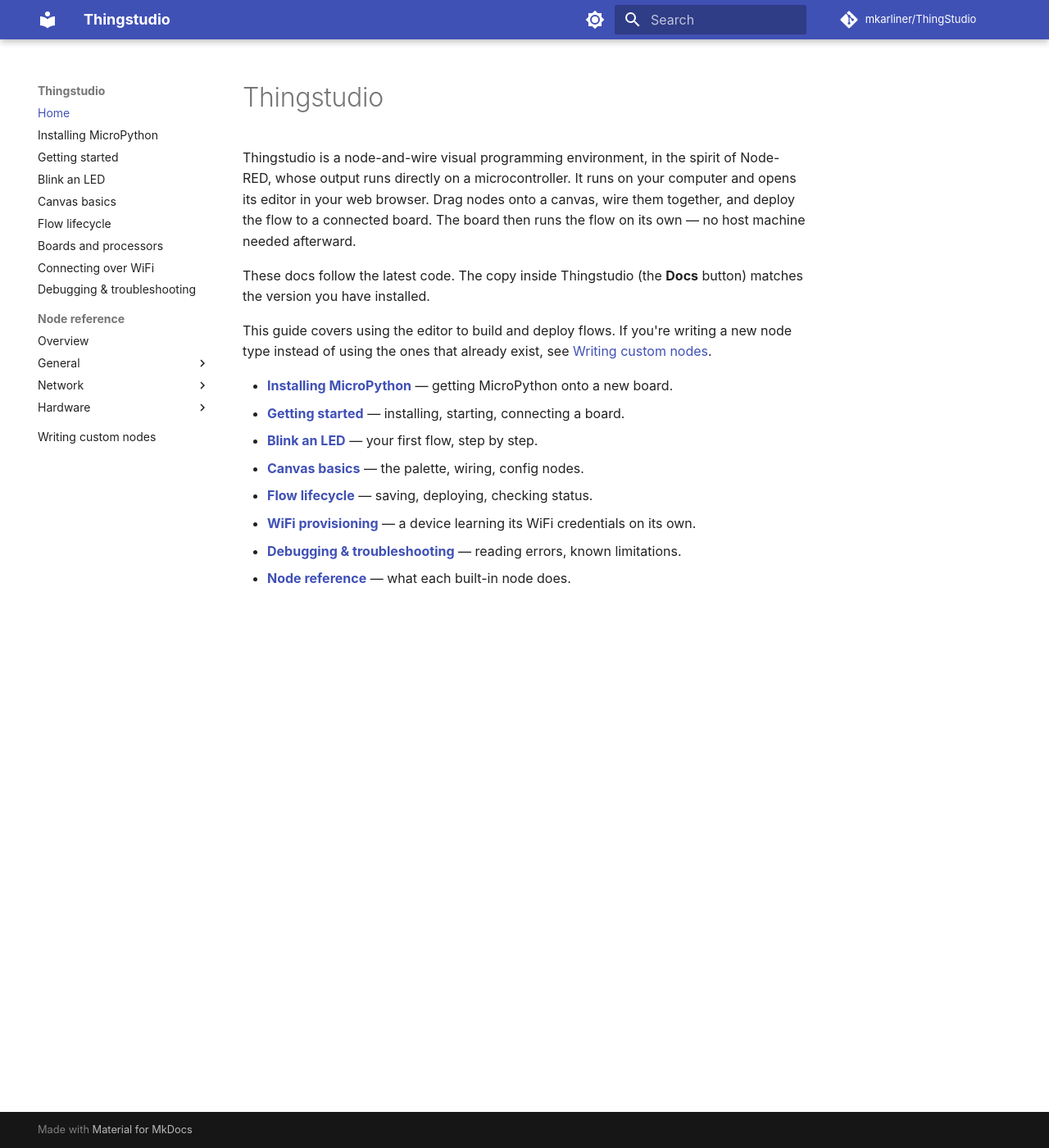
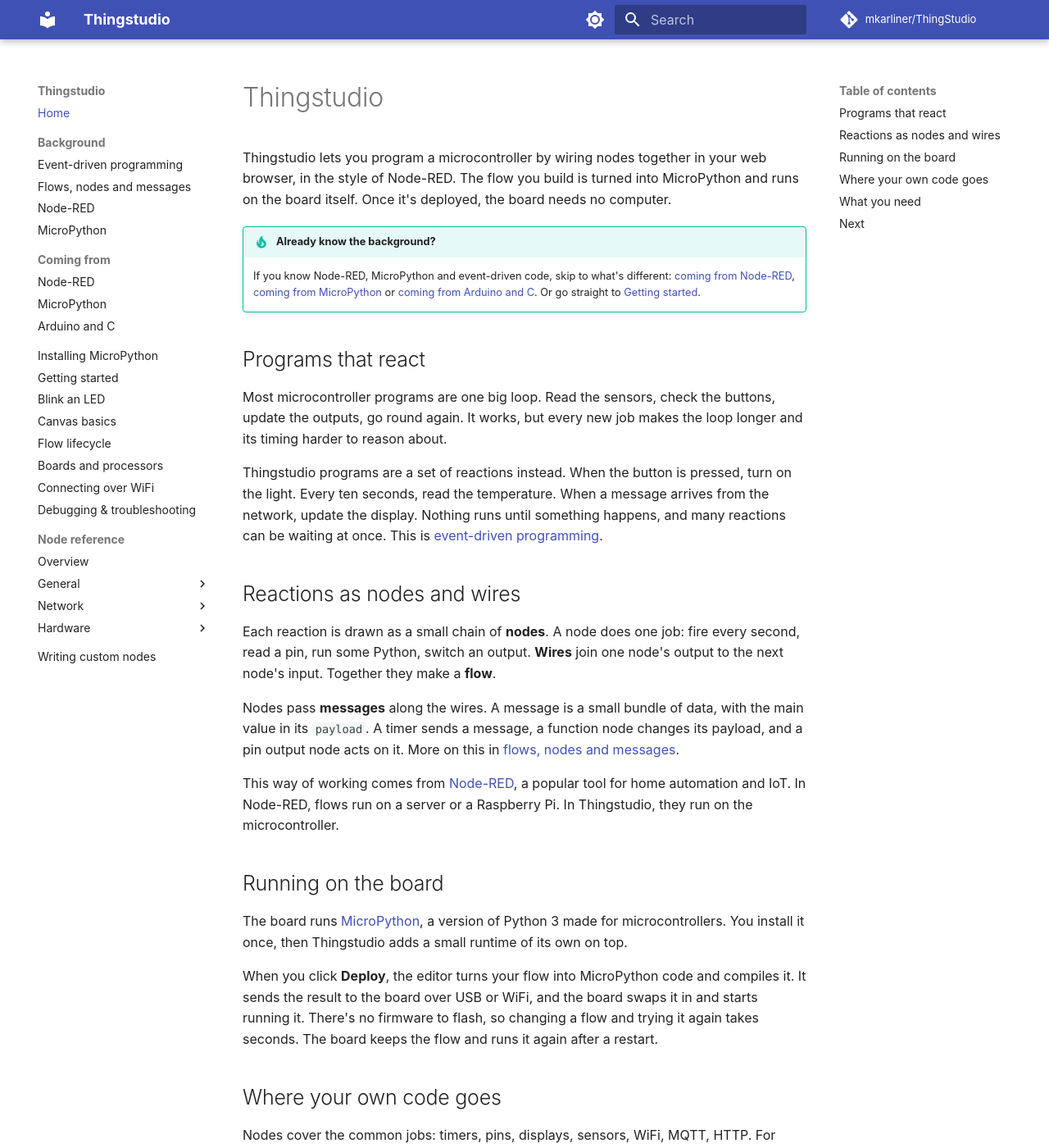
Before and after one commit to mkarliner/ThingStudio, an MkDocs documentation site: the page built from docs/user-guide/index.md, in a window 1280 px wide and 1400 px high. Shown: the whole window at 82% size. Built offline with MkDocs 1.6.1 and Material for MkDocs 9.7.7, drawn with Linux system fonts in a browser that asks for light colours; comment, search, counter and statistics services are not loaded; some of the changed text lies outside the part shown.

Commit message:
Docs: onboarding sets the scene before installing
Home becomes a short narrative (events, flows, MicroPython, where your own code
goes) with one link per concept to a background page, and a skip box for readers
who know it all. New pages: Background (event-driven programming, flows/nodes/
messages, Node-RED, MicroPython) and Coming from (Node-RED, MicroPython, Arduino
and C).

Co-Authored-By: Claude Opus 5.5 <noreply@anthropic.com>
Claude-Session: https://claude.ai/code/session_01SryST6BQwbzwtrycftFzcN

````diff
--- a/docs/user-guide/index.md
+++ b/docs/user-guide/index.md
@@ -1,20 +1,70 @@
 # Thingstudio
 
-Thingstudio is a node-and-wire visual programming environment, in the spirit of Node-RED, whose output runs
-directly on a microcontroller. It runs on your computer and opens its editor in your web browser. Drag nodes onto a canvas, wire them together, and deploy the flow to a
-connected board. The board then runs the flow on its own — no host machine needed afterward.
+Thingstudio lets you program a microcontroller by wiring nodes together in your web browser, in the style of
+Node-RED. The flow you build is turned into MicroPython and runs on the board itself. Once it's deployed, the board
+needs no computer.
 
-These docs follow the latest code. The copy inside Thingstudio (the **Docs** button) matches the version you
-have installed.
+!!! tip "Already know the background?"
+    If you know Node-RED, MicroPython and event-driven code, skip to what's different:
+    [coming from Node-RED](coming-from/node-red.md), [coming from MicroPython](coming-from/micropython.md) or
+    [coming from Arduino and C](coming-from/arduino.md). Or go straight to [Getting started](getting-started.md).
 
-This guide covers using the editor to build and deploy flows. If you're writing a new node type instead of using
-the ones that already exist, see [Writing custom nodes](custom-nodes.md).
+## Programs that react
 
-- **[Installing MicroPython](installing-micropython.md)** — getting MicroPython onto a new board.
-- **[Getting started](getting-started.md)** — installing, starting, connecting a board.
-- **[Blink an LED](first-flow.md)** — your first flow, step by step.
-- **[Canvas basics](canvas-basics.md)** — the palette, wiring, config nodes.
-- **[Flow lifecycle](flow-lifecycle.md)** — saving, deploying, checking status.
-- **[WiFi provisioning](wifi-provisioning.md)** — a device learning its WiFi credentials on its own.
-- **[Debugging & troubleshooting](debugging.md)** — reading errors, known limitations.
-- **[Node reference](nodes/index.md)** — what each built-in node does.
+Most microcontroller programs are one big loop. Read the sensors, check the buttons, update the outputs, go round
+again. It works, but every new job makes the loop longer and its timing harder to reason about.
+
+Thingstudio programs are a set of reactions instead. When the button is pressed, turn on the light. Every ten
+seconds, read the temperature. When a message arrives from the network, update the display. Nothing runs until
+something happens, and many reactions can be waiting at once. This is
+[event-driven programming](background/event-driven.md).
+
+## Reactions as nodes and wires
+
+Each reaction is drawn as a small chain of **nodes**. A node does one job: fire every second, read a pin, run some
+Python, switch an output. **Wires** join one node's output to the next node's input. Together they make a **flow**.
+
+Nodes pass **messages** along the wires. A message is a small bundle of data, with the main value in its
+`payload`. A timer sends a message, a function node changes its payload, and a pin output node acts on it. More on
+this in [flows, nodes and messages](background/flows-and-nodes.md).
+
+This way of working comes from [Node-RED](background/node-red.md), a popular tool for home automation and IoT. In
+Node-RED, flows run on a server or a Raspberry Pi. In Thingstudio, they run on the microcontroller.
+
+## Running on the board
+
+The board runs [MicroPython](background/micropython.md), a version of Python 3 made for microcontrollers. You install
+it once, then Thingstudio adds a small runtime of its own on top.
+
+When you click **Deploy**, the editor turns your flow into MicroPython code and compiles it. It sends the result to
+the board over USB or WiFi, and the board swaps it in and starts running it. There's no firmware to flash, so
+changing a flow and trying it again takes seconds. The board keeps the flow and runs it again after a restart.
+
+## Where your own code goes
+
+Nodes cover the common jobs: timers, pins, displays, sensors, WiFi, MQTT, HTTP. For anything else there's the
+**function** node, which runs a few lines of your own Python on each message:
+
+```python
+msg['payload'] = msg['payload'] * 1.8 + 32
+return msg
+```
+
+When you find yourself writing the same function node twice, you can make it a node of its own. See
+[writing custom nodes](custom-nodes.md). And you can still reach the board's Python prompt from the editor at any
+time.
+
+## What you need
+
+- A board with an ESP32-family or RP2040/RP2350 chip. See [boards and processors](boards.md).
+- A USB cable that carries data, not just power.
+- Enough Python to write a few lines, and enough electronics to wire an LED.
+
+## Next
+
+1. [Install MicroPython](installing-micropython.md) on your board, if it doesn't have it yet.
+2. [Get started](getting-started.md): install Thingstudio and connect your board.
+3. [Blink an LED](first-flow.md): your first flow.
+
+These docs follow the latest code. The copy inside Thingstudio (the **Docs** button) matches the version you have
+installed.
--- a/mkdocs.yml
+++ b/mkdocs.yml
@@ -43,6 +43,15 @@ markdown_extensions:
 
 nav:
   - Home: index.md
+  - Background:
+      - Event-driven programming: background/event-driven.md
+      - Flows, nodes and messages: background/flows-and-nodes.md
+      - Node-RED: background/node-red.md
+      - MicroPython: background/micropython.md
+  - Coming from:
+      - Node-RED: coming-from/node-red.md
+      - MicroPython: coming-from/micropython.md
+      - Arduino and C: coming-from/arduino.md
   - Installing MicroPython: installing-micropython.md
   - Getting started: getting-started.md
   - Blink an LED: first-flow.md
````
Also changed, not shown: docs/user-guide/background/event-driven.md (added, +50 -0 lines), docs/user-guide/background/flows-and-nodes.md (added, +47 -0 lines), docs/user-guide/background/micropython.md (added, +39 -0 lines), docs/user-guide/background/node-red.md (added, +29 -0 lines), docs/user-guide/coming-from/arduino.md (added, +35 -0 lines), docs/user-guide/coming-from/micropython.md (added, +41 -0 lines), docs/user-guide/coming-from/node-red.md (added, +56 -0 lines).
